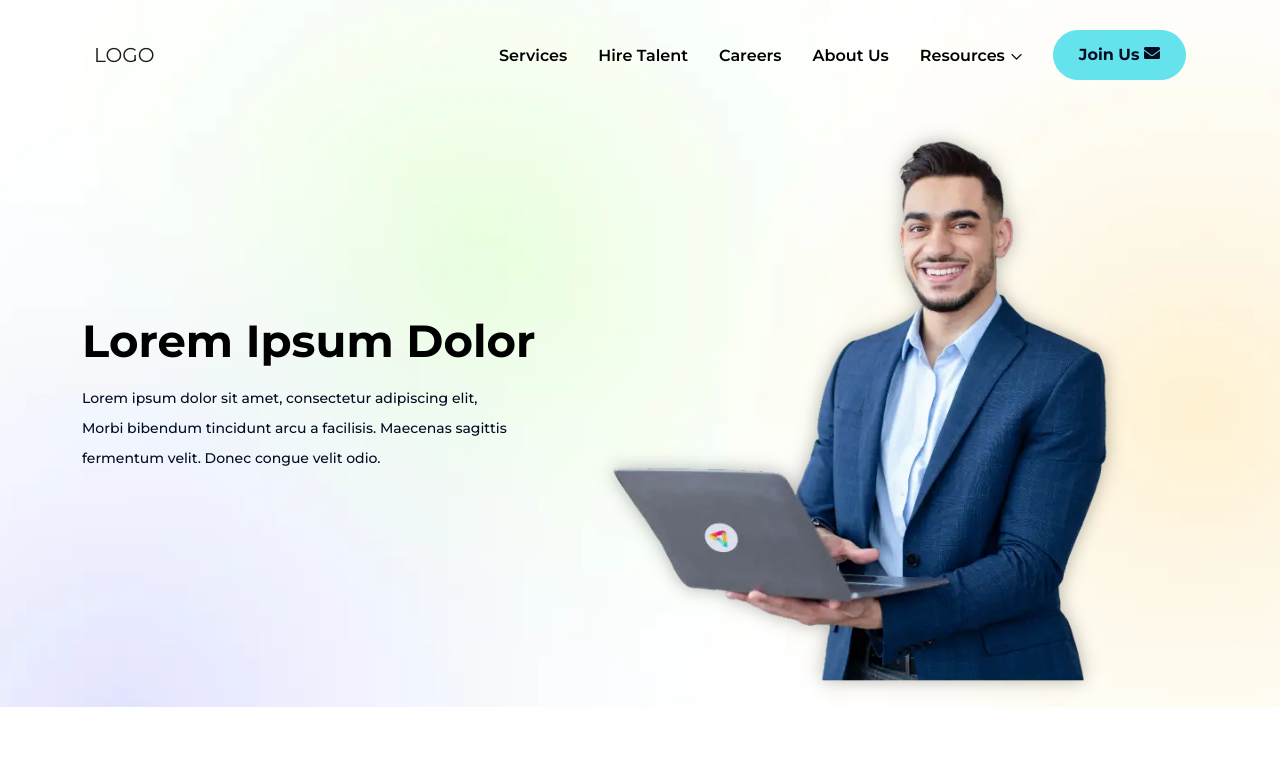
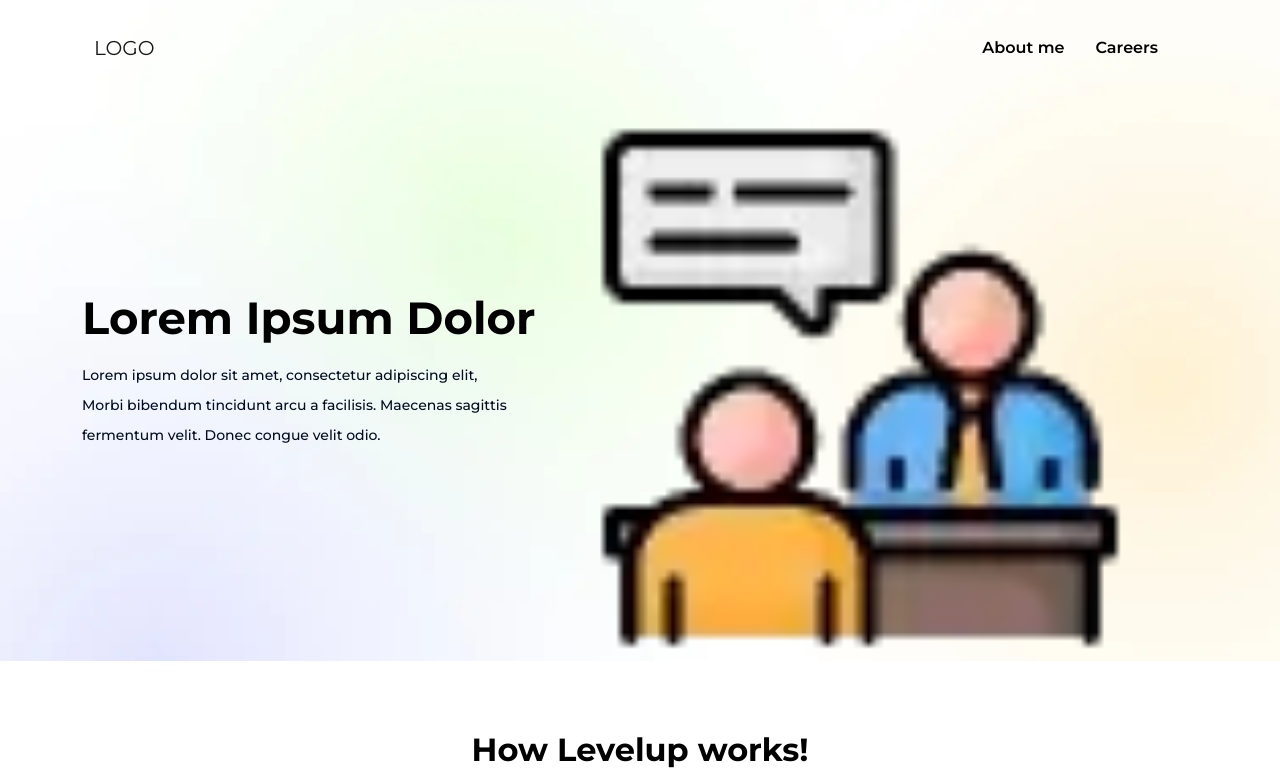
Before and after one commit to acp12995/aratipatel, a plain HTML site: page index.html in a window 1280 px wide. Shown: the top 774 px of the page. Drawn offline with Linux system fonts and the light colour scheme.

Commit message:
index file change1

```diff
--- a/index.html
+++ b/index.html
@@ -10,7 +10,7 @@
         <meta name="theme-color" content="#ebf9ff">
 
         <!-- Favicon -->
-        <link rel="shortcut icon" href="assets/images/contact-after.webp">
+        <!-- <link rel="shortcut icon" href="assets/images/contact-after.webp"> -->
 
         <!-- Font -->
         <link rel="preconnect" href="https://fonts.googleapis.com">
@@ -46,12 +46,7 @@
                       <ul class="navbar-nav me-auto mb-2 mb-lg-0">
                         <li class="nav-item">
                           <a class="nav-link" href="services.html">
-                            Services
-                          </a>
-                        </li>
-                        <li class="nav-item">
-                          <a class="nav-link" href="hire-talent.html">
-                            Hire Talent
+                            About me
                           </a>
                         </li>
                         <li class="nav-item">
@@ -59,27 +54,7 @@
                             Careers
                           </a>
                         </li>
-                        <li class="nav-item">
-                          <a class="nav-link" href="about-us.html">
-                            About Us
-                          </a>
-                        </li>
-                        <li class="nav-item dropdown">
-                          <a class="nav-link" href="#">
-                            Resources
-                          </a>
-                          <ul class="submenu-menu">
-                            <li><a href="blog.html">Blog</a></li>
-                            <li><a href="case-studies.html">Case Studies</a></li>
-                            <li><a href="solutions.html">Solutions</a></li>
-                          </ul>
-                        </li>
                       </ul>
-                      <div class="right-menu d-flex flex-wrap align-items-center">
-                          <a class="btn btn-primary ms-2" href="careers.html" role="button" data-bs-toggle="modal" data-bs-target="#exampleModal">
-                            Join Us <i class="fas fa-envelope"></i>
-                          </a>
-                      </div>
                     </div>
                   </div>
                 </nav>
@@ -105,7 +80,7 @@
                     </div>
                     <div class="col-xl-6 col-lg-6 col-md-12 col-sm-12">
                         <div class="bannerright">
-                            <img src="assets/images/bannerman.webp" class="manimg" alt="bannerman" width="546" height="590">
+                            <img src="assets/images/002-interview.webp" class="manimg" alt="bannerman" width="546" height="590">
                         </div>
                     </div>
                 </div>
```
